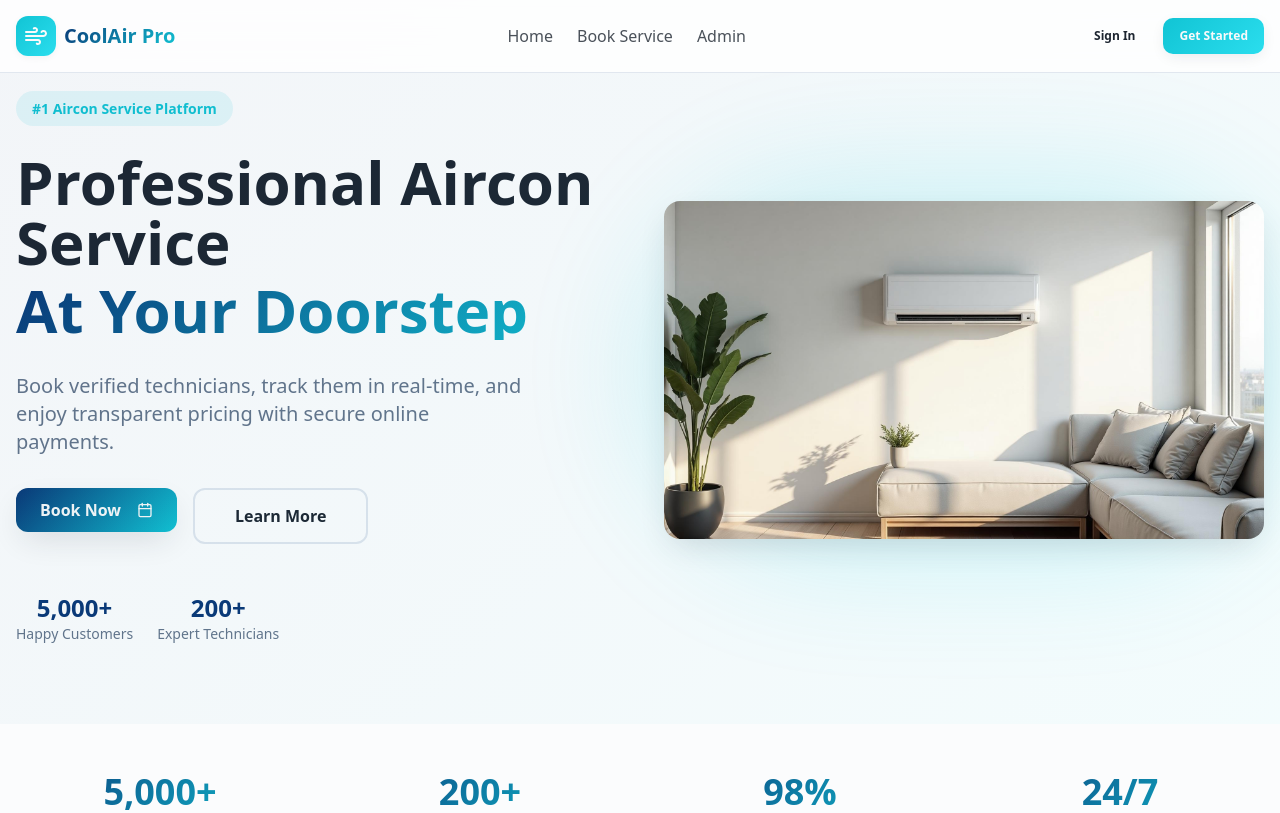
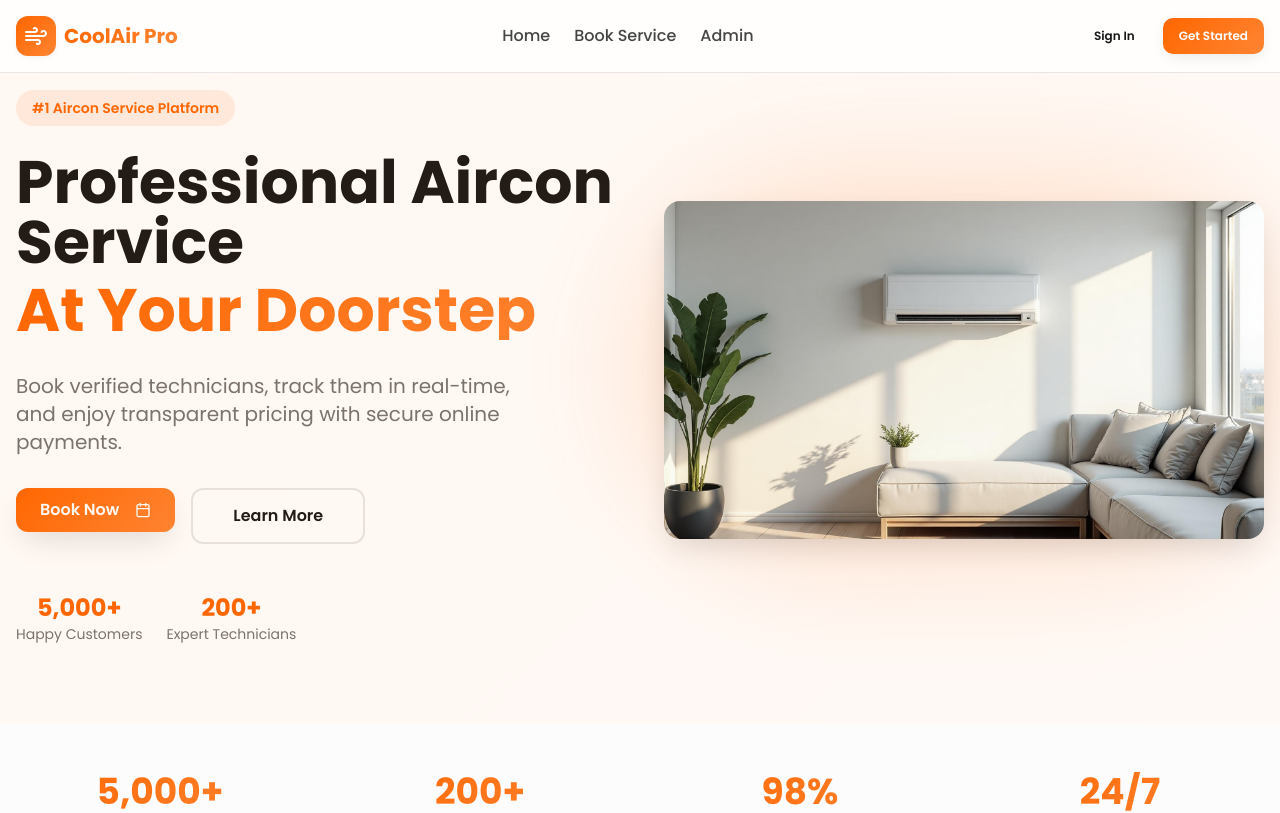
Before and after one commit to Empire-GT/aircon-buddy-ai, a React (Vite) app: page / in a window 1280 px wide. Shown: the top 813 px of the page. Built offline with nearby package versions, Linux system fonts and the light colour scheme; the HTML template or start-up script is replaced by a standard one.

Commit message:
Refactor: Update theme and colors

```diff
--- a/index.html
+++ b/index.html
@@ -3,6 +3,9 @@
   <head>
     <meta charset="UTF-8" />
     <meta name="viewport" content="width=device-width, initial-scale=1.0" />
+    <link rel="preconnect" href="https://fonts.googleapis.com">
+    <link rel="preconnect" href="https://fonts.gstatic.com" crossorigin>
+    <link href="https://fonts.googleapis.com/css2?family=Poppins:wght@300;400;500;600;700&display=swap" rel="stylesheet">
     <title>CoolAir Pro - Professional Aircon Services</title>
     <meta name="description" content="Book verified aircon technicians with real-time tracking, transparent pricing, and secure online payments. Professional AC cleaning, repair, and installation services." />
     <meta name="author" content="CoolAir Pro" />
--- a/src/index.css
+++ b/src/index.css
@@ -9,101 +9,101 @@ All colors MUST be HSL.
 @layer base {
   :root {
     --background: 0 0% 100%;
-    --foreground: 215 25% 15%;
+    --foreground: 0 0% 9%;
 
     --card: 0 0% 100%;
-    --card-foreground: 215 25% 15%;
+    --card-foreground: 0 0% 9%;
 
     --popover: 0 0% 100%;
-    --popover-foreground: 215 25% 15%;
+    --popover-foreground: 0 0% 9%;
 
-    --primary: 215 85% 25%;
-    --primary-foreground: 0 0% 98%;
+    --primary: 24 100% 50%;
+    --primary-foreground: 0 0% 100%;
 
-    --secondary: 210 40% 96%;
-    --secondary-foreground: 215 25% 15%;
+    --secondary: 0 0% 96%;
+    --secondary-foreground: 0 0% 9%;
 
-    --muted: 210 40% 96%;
-    --muted-foreground: 215 16% 47%;
+    --muted: 0 0% 96%;
+    --muted-foreground: 0 0% 45%;
 
-    --accent: 185 85% 45%;
-    --accent-foreground: 0 0% 98%;
+    --accent: 24 100% 50%;
+    --accent-foreground: 0 0% 100%;
 
     --destructive: 0 84% 60%;
-    --destructive-foreground: 0 0% 98%;
+    --destructive-foreground: 0 0% 100%;
 
-    --border: 214 32% 91%;
-    --input: 214 32% 91%;
-    --ring: 215 85% 25%;
+    --border: 0 0% 90%;
+    --input: 0 0% 90%;
+    --ring: 24 100% 50%;
 
     --radius: 0.75rem;
 
-    --gradient-primary: linear-gradient(135deg, hsl(215 85% 25%) 0%, hsl(215 85% 35%) 100%);
-    --gradient-accent: linear-gradient(135deg, hsl(185 85% 45%) 0%, hsl(185 85% 55%) 100%);
-    --gradient-hero: linear-gradient(135deg, hsl(215 85% 25%) 0%, hsl(185 85% 45%) 100%);
+    --gradient-primary: linear-gradient(135deg, hsl(24 100% 50%) 0%, hsl(24 100% 60%) 100%);
+    --gradient-accent: linear-gradient(135deg, hsl(24 100% 50%) 0%, hsl(24 100% 60%) 100%);
+    --gradient-hero: linear-gradient(135deg, hsl(24 100% 50%) 0%, hsl(24 100% 60%) 100%);
 
-    --shadow-soft: 0 2px 8px -2px hsl(215 25% 15% / 0.08);
-    --shadow-medium: 0 4px 16px -4px hsl(215 25% 15% / 0.12);
-    --shadow-large: 0 12px 32px -8px hsl(215 25% 15% / 0.16);
+    --shadow-soft: 0 2px 8px -2px hsl(0 0% 0% / 0.08);
+    --shadow-medium: 0 4px 16px -4px hsl(0 0% 0% / 0.12);
+    --shadow-large: 0 12px 32px -8px hsl(0 0% 0% / 0.16);
 
     --transition-smooth: all 0.3s cubic-bezier(0.4, 0, 0.2, 1);
     --transition-bounce: all 0.4s cubic-bezier(0.68, -0.55, 0.265, 1.55);
 
     --sidebar-background: 0 0% 98%;
-    --sidebar-foreground: 215 25% 15%;
-    --sidebar-primary: 215 85% 25%;
-    --sidebar-primary-foreground: 0 0% 98%;
-    --sidebar-accent: 210 40% 96%;
-    --sidebar-accent-foreground: 215 25% 15%;
-    --sidebar-border: 214 32% 91%;
-    --sidebar-ring: 215 85% 25%;
+    --sidebar-foreground: 0 0% 9%;
+    --sidebar-primary: 24 100% 50%;
+    --sidebar-primary-foreground: 0 0% 100%;
+    --sidebar-accent: 0 0% 96%;
+    --sidebar-accent-foreground: 0 0% 9%;
+    --sidebar-border: 0 0% 90%;
+    --sidebar-ring: 24 100% 50%;
   }
 
   .dark {
-    --background: 215 30% 8%;
-    --foreground: 210 40% 98%;
+    --background: 0 0% 9%;
+    --foreground: 0 0% 98%;
 
-    --card: 215 25% 12%;
-    --card-foreground: 210 40% 98%;
+    --card: 0 0% 12%;
+    --card-foreground: 0 0% 98%;
 
-    --popover: 215 25% 12%;
-    --popover-foreground: 210 40% 98%;
+    --popover: 0 0% 12%;
+    --popover-foreground: 0 0% 98%;
 
-    --primary: 185 85% 45%;
-    --primary-foreground: 215 30% 8%;
+    --primary: 24 100% 50%;
+    --primary-foreground: 0 0% 100%;
 
-    --secondary: 215 25% 18%;
-    --secondary-foreground: 210 40% 98%;
+    --secondary: 0 0% 18%;
+    --secondary-foreground: 0 0% 98%;
 
-    --muted: 215 25% 18%;
-    --muted-foreground: 215 20% 65%;
+    --muted: 0 0% 18%;
+    --muted-foreground: 0 0% 65%;
 
-    --accent: 185 85% 45%;
-    --accent-foreground: 215 30% 8%;
+    --accent: 24 100% 50%;
+    --accent-foreground: 0 0% 100%;
 
     --destructive: 0 63% 31%;
-    --destructive-foreground: 210 40% 98%;
+    --destructive-foreground: 0 0% 98%;
 
-    --border: 215 25% 18%;
-    --input: 215 25% 18%;
-    --ring: 185 85% 45%;
+    --border: 0 0% 18%;
+    --input: 0 0% 18%;
+    --ring: 24 100% 50%;
 
-    --gradient-primary: linear-gradient(135deg, hsl(215 85% 25%) 0%, hsl(215 85% 35%) 100%);
-    --gradient-accent: linear-gradient(135deg, hsl(185 85% 45%) 0%, hsl(185 85% 55%) 100%);
-    --gradient-hero: linear-gradient(135deg, hsl(215 85% 25%) 0%, hsl(185 85% 45%) 100%);
+    --gradient-primary: linear-gradient(135deg, hsl(24 100% 50%) 0%, hsl(24 100% 60%) 100%);
+    --gradient-accent: linear-gradient(135deg, hsl(24 100% 50%) 0%, hsl(24 100% 60%) 100%);
+    --gradient-hero: linear-gradient(135deg, hsl(24 100% 50%) 0%, hsl(24 100% 60%) 100%);
 
     --shadow-soft: 0 2px 8px -2px hsl(0 0% 0% / 0.2);
     --shadow-medium: 0 4px 16px -4px hsl(0 0% 0% / 0.3);
     --shadow-large: 0 12px 32px -8px hsl(0 0% 0% / 0.4);
 
-    --sidebar-background: 215 25% 12%;
-    --sidebar-foreground: 210 40% 98%;
-    --sidebar-primary: 185 85% 45%;
-    --sidebar-primary-foreground: 215 30% 8%;
-    --sidebar-accent: 215 25% 18%;
-    --sidebar-accent-foreground: 210 40% 98%;
-    --sidebar-border: 215 25% 18%;
-    --sidebar-ring: 185 85% 45%;
+    --sidebar-background: 0 0% 12%;
+    --sidebar-foreground: 0 0% 98%;
+    --sidebar-primary: 24 100% 50%;
+    --sidebar-primary-foreground: 0 0% 100%;
+    --sidebar-accent: 0 0% 18%;
+    --sidebar-accent-foreground: 0 0% 98%;
+    --sidebar-border: 0 0% 18%;
+    --sidebar-ring: 24 100% 50%;
   }
 }
 
--- a/tailwind.config.ts
+++ b/tailwind.config.ts
@@ -13,6 +13,9 @@ export default {
       },
     },
     extend: {
+      fontFamily: {
+        sans: ['Poppins', 'sans-serif'],
+      },
       colors: {
         border: "hsl(var(--border))",
         input: "hsl(var(--input))",
```
